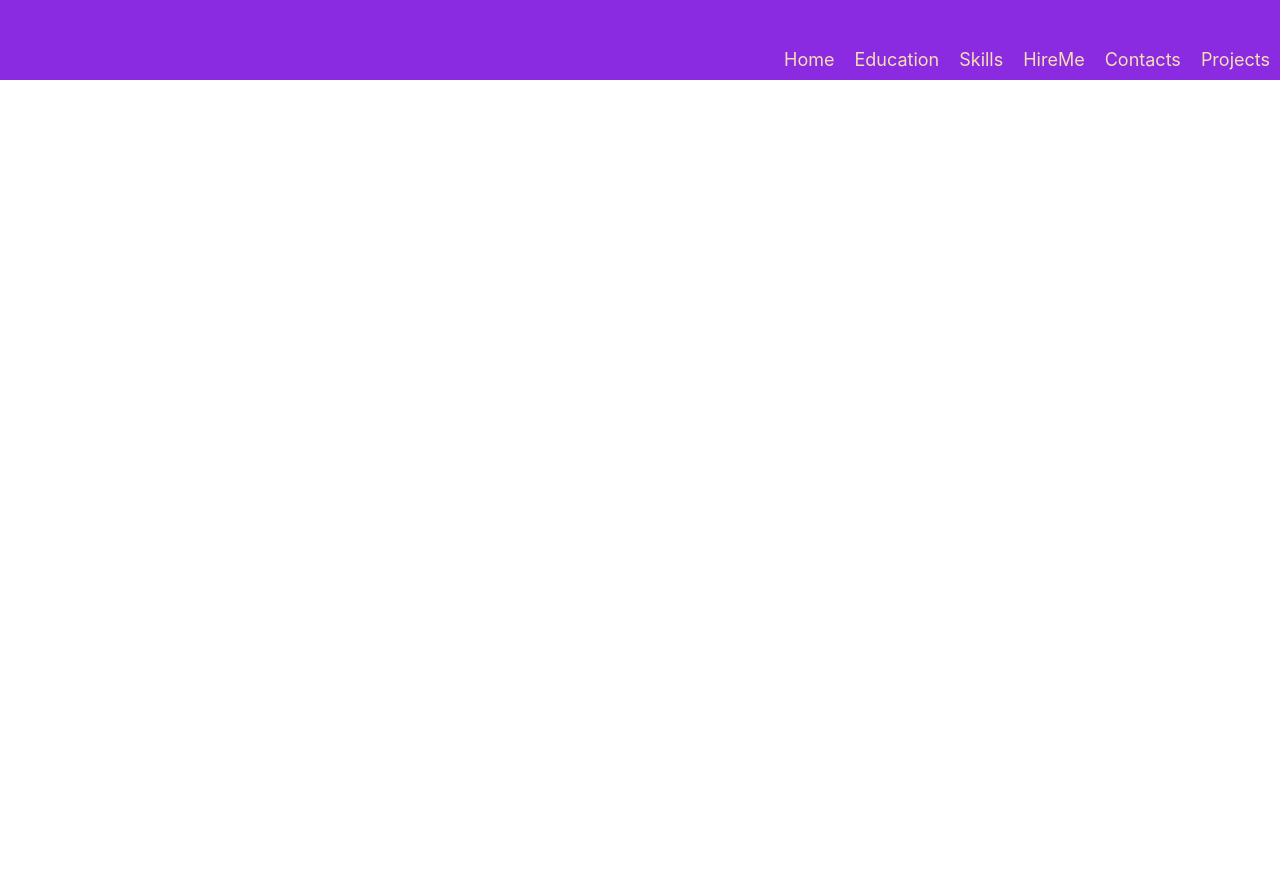
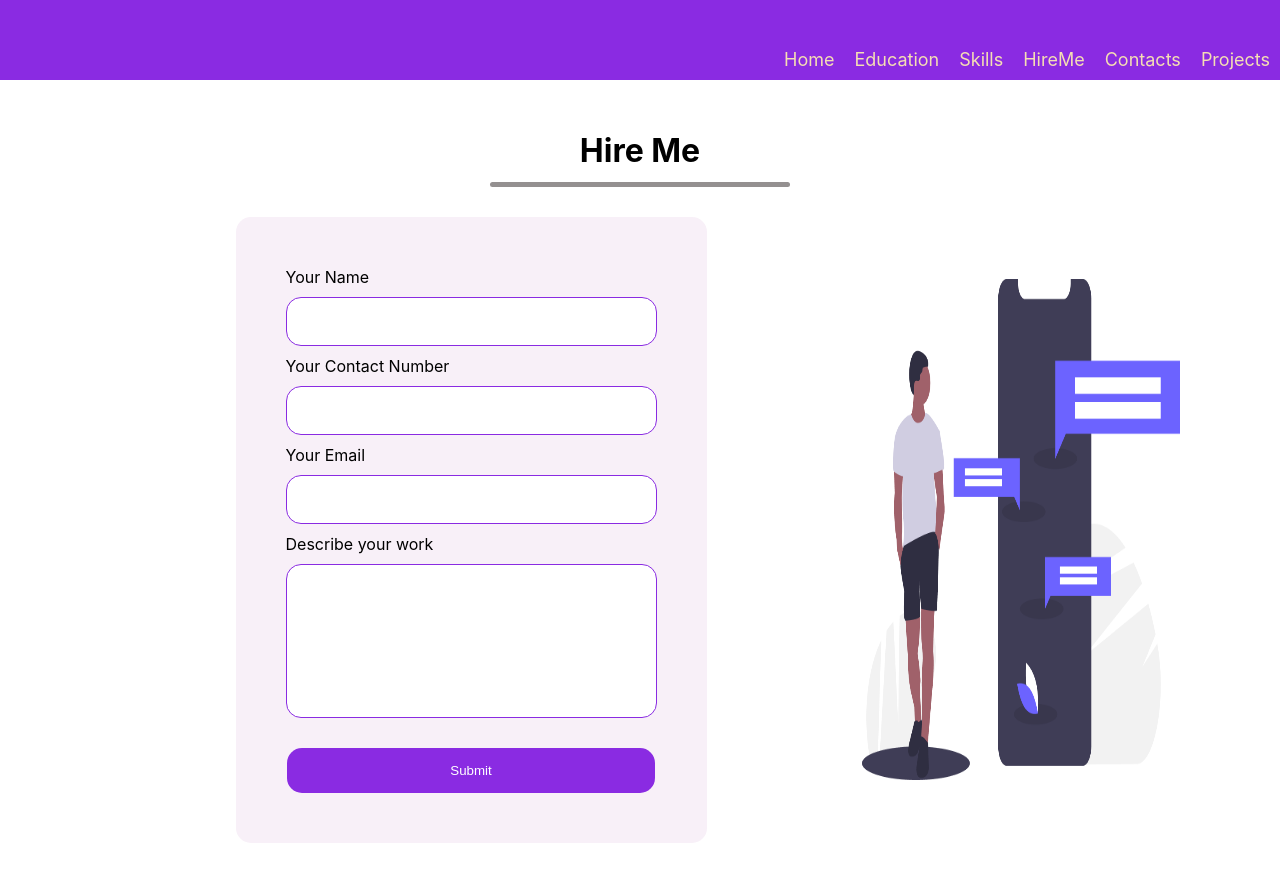
Before and after one commit to hadiuzzaman524/react-portfolio-template, a React (Create React App) app: page /hireme in a window 1280 px wide. Before the commit the page ends 800 px from the top, so only its background shows below. Built offline with nearby package versions, Linux system fonts and the light colour scheme.

Commit message:
feat: design hireme page

```diff
--- /dev/null
+++ b/src/presentation/features/components/SmallDivider.js
@@ -0,0 +1,7 @@
+import Style from "../skills/Skills.module.css";
+
+const SmallDivider = ()=>{
+    return <div className={Style.small_divider}>
+    </div>;
+}
+export default SmallDivider;
--- a/src/presentation/features/hire_me/HireMe.js
+++ b/src/presentation/features/hire_me/HireMe.js
@@ -1,9 +1,33 @@
+import SmallDivider from "../components/SmallDivider";
 import Style from "./HireMe.module.css";
+import hireme from "../../../images/contact_set.png";
 
-const HireMe= ()=>{
-    return(
-        <div>
-            Hire
+const HireMe = () => {
+    return (
+        <div className={Style.main_container}>
+            <h1>Hire Me</h1>
+            <SmallDivider></SmallDivider>
+
+            <div className={Style.hireme_container}>
+
+                <div className={Style.hireme_right}>
+
+                    <div className={Style.hire_form}>
+                    <label>Your Name</label>
+                    <input type="text" className={Style.form_input}></input>
+                    <label>Your Contact Number</label>
+                    <input type="text" className={Style.form_input}></input>
+                    <label>Your Email</label>
+                    <input type="text" className={Style.form_input}></input>
+                    <label>Describe your work</label>
+                    <input type="text" className={Style.description}></input>
+                    <button>Submit</button>
+                    </div>
+                </div>
+                <div className={Style.hireme_left}>
+                    <img src={hireme} />
+                </div>
+            </div>
         </div>
     );
 }
--- a/src/presentation/features/hire_me/HireMe.module.css
+++ b/src/presentation/features/hire_me/HireMe.module.css
@@ -0,0 +1,77 @@
+.main_container {
+    position: relative;
+    top: 80px;
+    z-index: -1;
+    display: flex;
+    flex-direction: column;
+    justify-content: center;
+    align-content: center;
+    align-items: center;
+    gap: 20px;
+    padding-left: 100px;
+    padding-right: 100px;
+    padding-top: 30px;
+    padding-bottom: 30px;
+}
+.main_container h1{
+    text-align: center;
+}
+
+.hireme_container{
+    display: flex;
+    flex-direction: row;
+    gap: 20px;
+    width: 100%;
+
+}
+.hireme_left{
+    width: 30%;
+    display: flex;
+    justify-content: center;
+    align-items: center;
+}
+.hireme_left img{
+    height: 80%;
+    width: 100%;
+}
+.hireme_right{
+    width: 70%;
+    display: flex;
+    flex-direction: column;
+    align-items: center;
+    gap: 20px;
+
+}
+.hire_form{
+    width: 50%;
+    display: flex;
+    flex-direction: column;
+    gap: 10px;
+    background-color: #f8f0f8;
+    padding: 20px;
+    margin: auto;
+    padding: 50px;
+    border-radius: 15px;
+}
+.form_input{
+
+    height: 45px;
+    border-radius: 15px;
+    border: 1px solid blueviolet;
+}
+.hireme_right button{
+    width: 99%;
+    margin:auto;
+    height: 45px;
+    border-radius: 15px;
+    margin-top: 20px;
+    background-color: blueviolet;
+    border: none;
+    color: white;
+}
+.description{
+    height: 150px;
+
+    border-radius: 15px;
+    border: 1px solid blueviolet;
+}
--- a/src/presentation/features/skills/Skills.module.css
+++ b/src/presentation/features/skills/Skills.module.css
@@ -8,7 +8,6 @@
     align-content: center;
     align-items: center;
     gap: 20px;
-    border: 2px solid black;
     padding: 50px;
 }
 .main_container h1{
```
Also changed, not shown: src/presentation/features/skills/Skills.js (+0 -11 lines).
